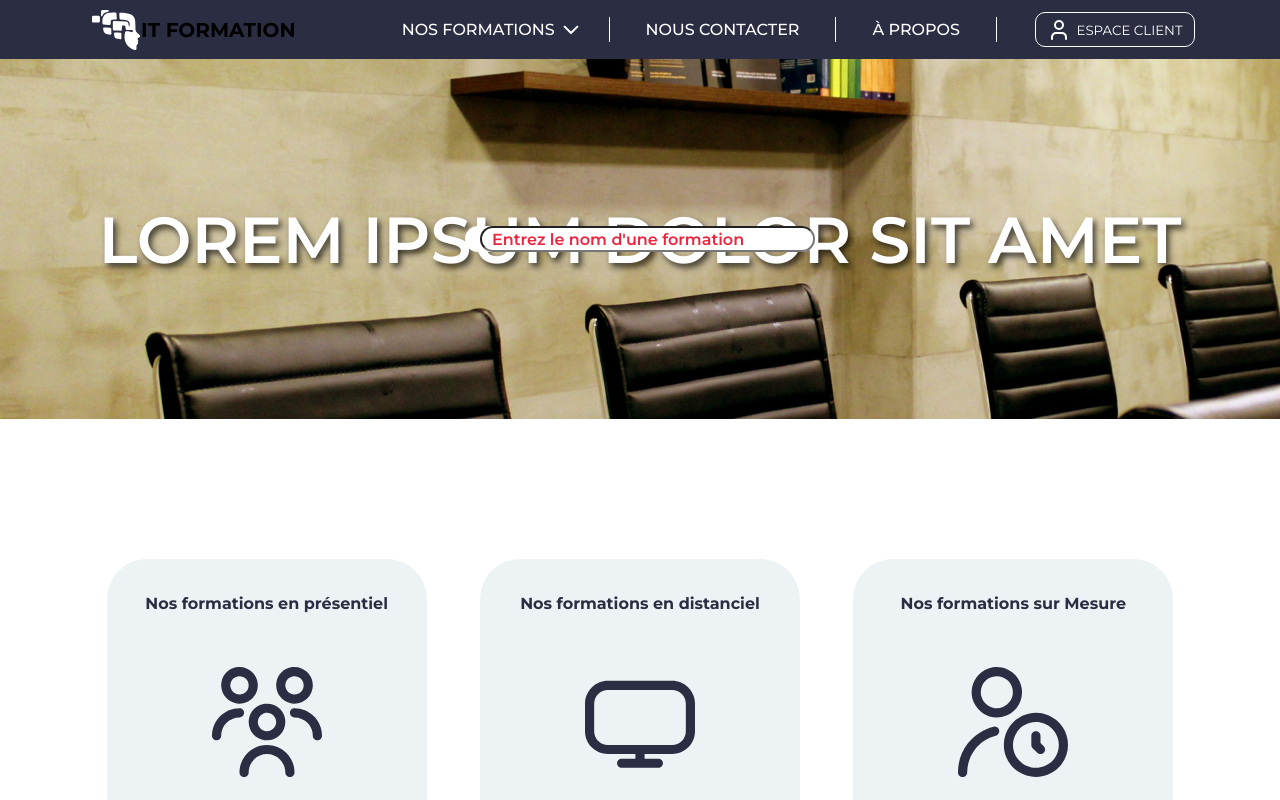
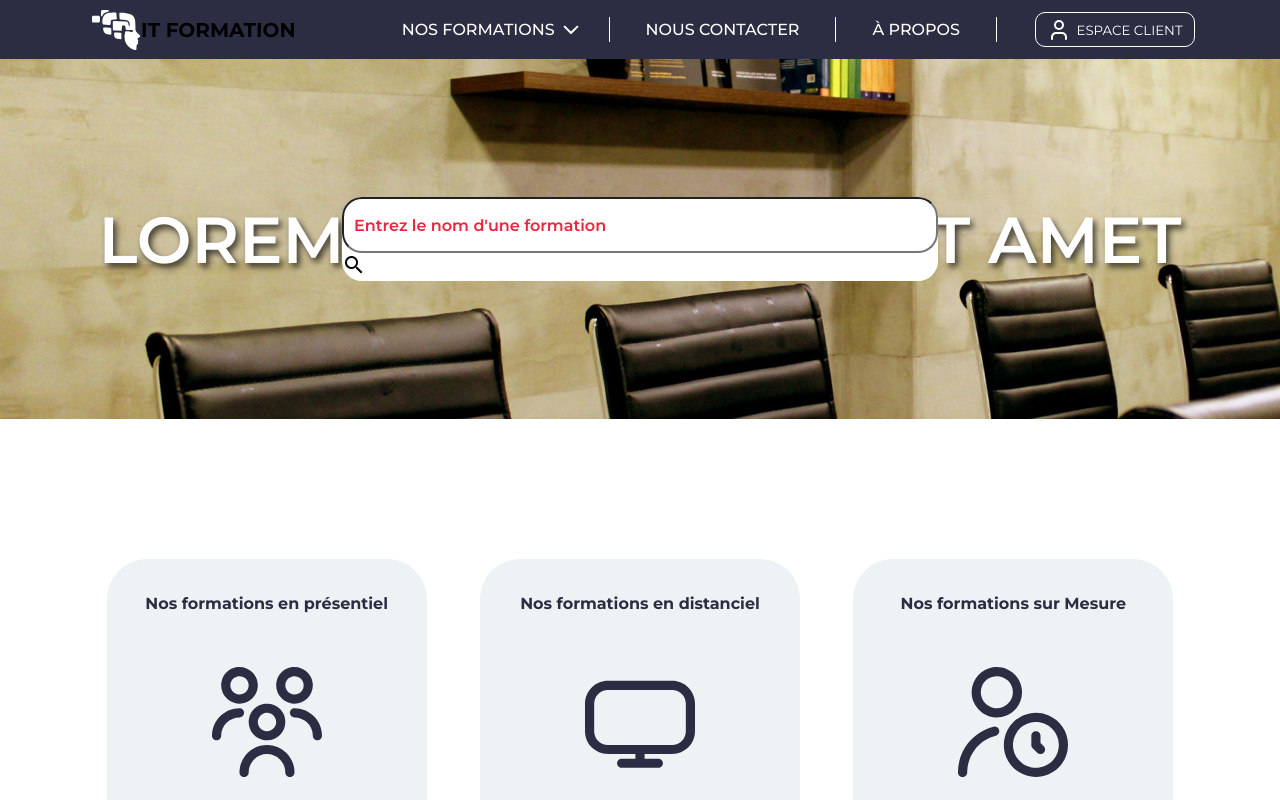
Before and after one commit to BastienCay/Front_IT_Formation, an Angular app in the folder IT_Formation/: page /home-page in a window 1280 px wide. Shown: the top 800 px of the page. Built offline with nearby package versions, Linux system fonts and the light colour scheme.

Commit message:
intégration de la loupe Reste à la mettre en saumon + la placer

```diff
--- a/IT_Formation/src/app/commons/search-bar/search-bar.component.css
+++ b/IT_Formation/src/app/commons/search-bar/search-bar.component.css
@@ -1,29 +1,25 @@
-.blocGris{
-    display:            flex;
-    align-items:        center;
-    justify-content:    center;
+/*.blocGris{
+    width:              35vw;
+    height:             5vh;
+    padding-left:       15px;
+}*/
 
-    width:              580 px;
-    height:             50 px;
-    border-radius:      30 px;
-    flex-shrink:        0;
-
-    background:         1px solid #EDF2F4;
-
-    grid-row-start:     2 px;
-    grid-column-start:  2 px;
-    /*width:              35vw;
-    height:             5vh;*/
-    padding-left:       15px;
-}
+/*#Ligne_vous{
+    width:              12vw;
+    height:             5vh;
+    padding-left:       45px;
+    stroke-width:       6px;
+    stroke:             #FFF;
+    filter:             drop-shadow(3px 4px 6px rgba(0, 0, 0, 0.70));
+}*/
 
 .blocBlanc{
     display:            flex;
     align-items:        center;
     justify-content:    center;
 
-    width:              fixed 640 px;
-    height:             fixed 120 px;
+    width:              fixed 640px;
+    height:             fixed 120px;
     border-radius:      20px;
     flex-shrink:        0;
     background:         #FFF;
@@ -34,9 +30,12 @@
  }
 
  input{
-    width:              319px;
-    height:             20px;
+    width:              580px;
+    height:             50px;
+    border-radius:      30px;
     flex-shrink:        0;
+
+    background:         1px solid #EDF2F4;
     color:              black;
 
     font-family:        Montserrat;
@@ -44,13 +43,27 @@
     font-style:         normal;
     font-weight:        600;
     line-height:        normal;
+
     padding-left:       10px;
+    padding-right:      2Opx;
 
     display:            flex;
     align-items:        center;
     justify-content:    center;
     border-radius:      20px;
-    flex-shrink:        0;
+
+    grid-column-start:  5;
+    grid-column-end:    9;
+    grid-row-start:     3;
+
+    grid-row-start:     2 px;
+    grid-column-start:  2 px;
+ }
+
+ loupe{
+    color:              #EF233C;
+    position:           relative;
+    right:              45px;
  }
 
  input:hover{
--- a/IT_Formation/src/app/commons/search-bar/search-bar.component.html
+++ b/IT_Formation/src/app/commons/search-bar/search-bar.component.html
@@ -1,6 +1,12 @@
 <div class="blocBlanc">
-    <div class="blocGris">
-        <!--<p>{{searchBar}}</p>-->
-        <input type="text" placeholder="Entrez le nom d'une formation" name="searchFormation" [(ngModel)]='searchBar'/>
-    </div>
+        <!--<mat-icon>search</mat-icon>-->
+
+        <div class="blocGris">
+            <input type="text"
+                placeholder="Entrez le nom d'une formation"
+                name="searchFormation"
+                [(ngModel)]='searchBar'
+                maxlength="60" />
+                <mat-icon class="loupe">search</mat-icon>
+            </div>
 </div>
--- a/IT_Formation/src/app/commons/search-bar/search-bar.component.ts
+++ b/IT_Formation/src/app/commons/search-bar/search-bar.component.ts
@@ -1,13 +1,15 @@
 import { Component } from '@angular/core';
 import { FormsModule } from '@angular/forms';
+import {MatIconModule} from '@angular/material/icon'
 
 @Component({
   selector: 'app-search-bar',
   standalone: true,
-  imports: [FormsModule],
+  imports: [FormsModule, MatIconModule],
   templateUrl: './search-bar.component.html',
   styleUrl: './search-bar.component.css'
 })
+
 export class SearchBarComponent {
   searchBar: String = "";
 }
```
